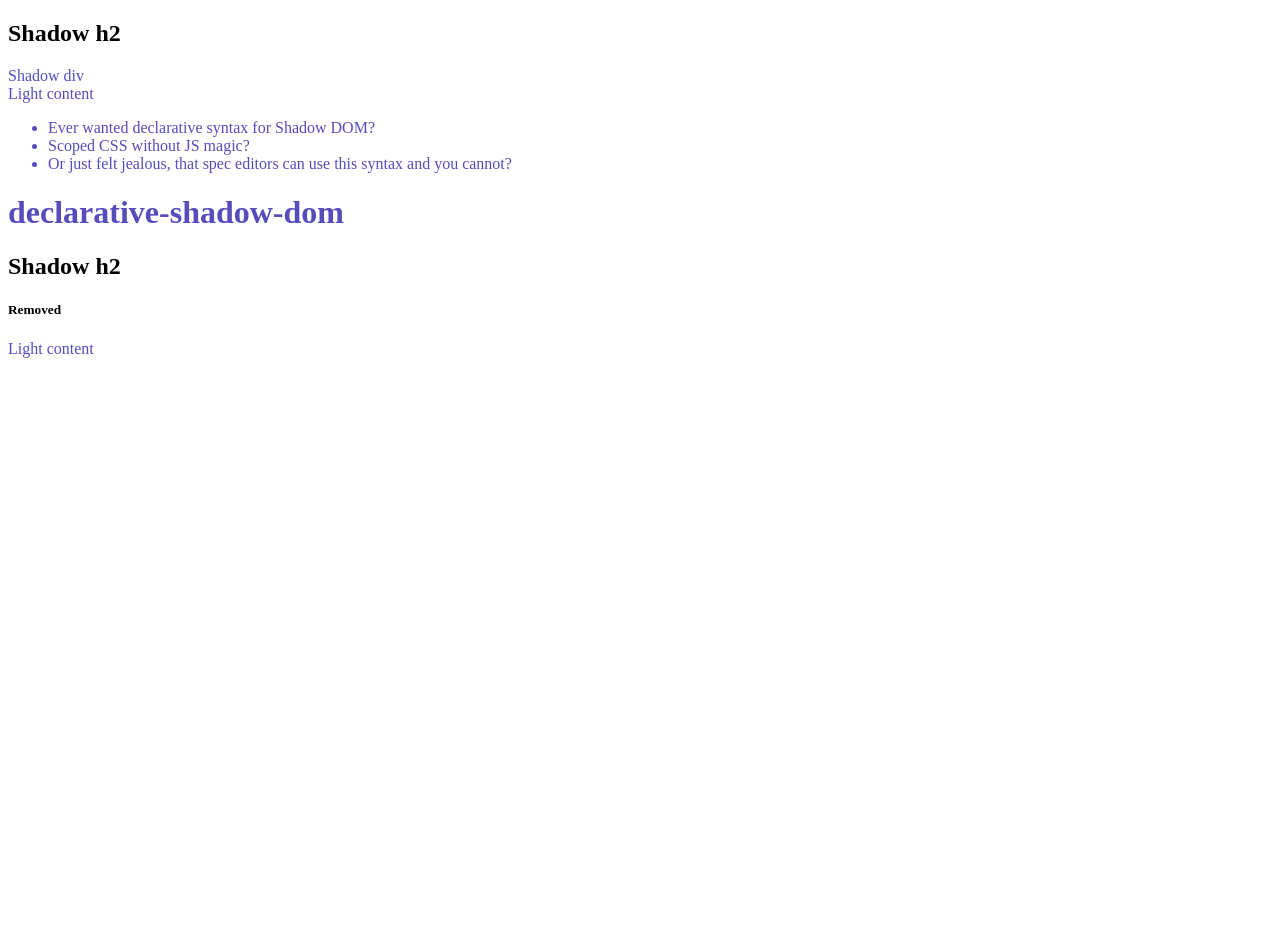
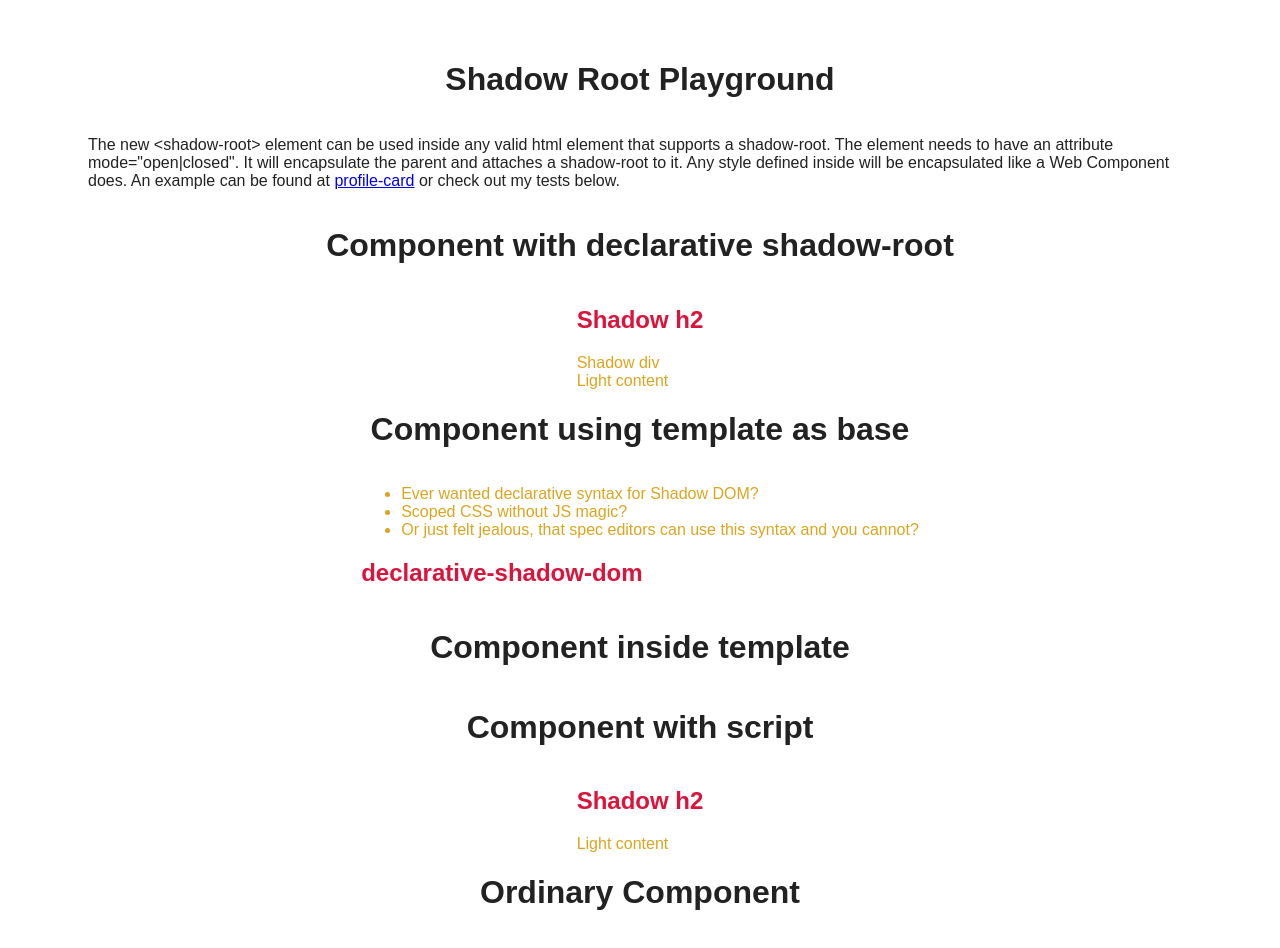
Before and after one commit to drdreo/declarative-shadow, a website: page demo/index.html in a window 1280 px wide. Before the commit the page ends 800 px from the top, so only its background shows below. Drawn offline with Linux system fonts and the light colour scheme.

Commit message:
updated playground added profile example

```diff
--- a/demo/index.html
+++ b/demo/index.html
@@ -3,16 +3,64 @@
 
 <head>
     <meta charset="utf-8">
+    <meta name="viewport" content="width=device-width, initial-scale=1">
+
+    <title>Declarative Shadow Root</title>
+
+    <link href="https://fonts.googleapis.com/css?family=Roboto&display=swap" rel="stylesheet">
+
     <style>
+        html {
+            font-family: Roboto, sans-serif;
+        }
+
+        h1, h2, h3, h4, h5, h6 {
+            color: #222;
+        }
+
         div {
-            color: #574cbb;
+            color: dodgerblue;
+        }
+
+        p {
+            color: #222222;
+        }
+
+        .container {
+            padding: 2rem 5rem;
+            display: flex;
+            align-items: center;
+            flex-direction: column;
+            font-family: 'Oswald', sans-serif;
+            color: dodgerblue;
         }
     </style>
 </head>
 
 <body>
+<div class="container">
+
+    <h1>Shadow Root Playground</h1>
+    <p>
+        The new &lt;shadow-root&gt; element can be used inside any valid html element that supports a shadow-root.
+        The element needs to have an attribute mode="open|closed". It will encapsulate the parent and attaches a
+        shadow-root to it. Any style defined inside will be encapsulated like a Web Component does.
+
+        An example can be found at <a href="profile/index.html">profile-card</a> or check out my tests below.
+    </p>
+
+    <h1>Component with declarative shadow-root</h1>
     <my-test id="shadow-root">
         <shadow-root mode="open">
+            <style>
+                h2 {
+                    color: crimson;
+                }
+
+                div {
+                    color: #daa520;
+                }
+            </style>
             <h2>Shadow h2</h2>
             <slot></slot>
             <div>Shadow div</div>
@@ -20,16 +68,21 @@
         <div>Light content</div>
     </my-test>
 
+    <h1>Component using template as base</h1>
     <div id="declarative-shadow-dom">
         <template is="declarative-shadow-dom" mode="open">
-        <!-- That is your #shadow-root -->
             <style>
+                h3 {
+                    color: crimson;
+                }
+
                 div {
                     color: #daa520;
                 }
             </style>
             <slot name="header"></slot>
             <div id="panes">
+                <h3>Panes</h3>
                 <slot name="solves"></slot>
             </div>
             <slot></slot>
@@ -41,11 +94,12 @@
             <li>Or just felt jealous, that spec editors can use this syntax and you cannot?</li>
         </ul>
 
-    <h1 slot="header">declarative-shadow-dom</h1>
+        <h2 slot="header">declarative-shadow-dom</h2>
 
 
     </div>
 
+    <h1>Component inside template</h1>
     <div>
         <template id="template">
             <my-test id="tpl-shadow-host">
@@ -60,23 +114,35 @@
         <div id="tpl-container"></div>
     </div>
 
+    <h1>Component with script</h1>
     <my-test>
         <shadow-root mode="open">
+            <style>
+                h2 {
+                    color: crimson;
+                }
+
+                div {
+                    color: #daa520;
+                }
+            </style>
             <h2>Shadow h2</h2>
             <slot></slot>
+            <div>Removed</div>
             <script>
                 const root = document.currentScript.parentNode;
                 const host = root.parentNode;
                 host.classList.add("executed");
-            root.removeChild(root.children[2]);
-            console.log(root.children);
-
+                root.querySelector("div").remove();
             </script>
-        <h5>Removed</h5>
         </shadow-root>
         <div>Light content</div>
     </my-test>
 
+    <h1>Ordinary Component</h1>
+    <ordinary-component></ordinary-component>
+
+</div>
 <script type="module">
     import "../src/index";
 </script>
--- /dev/null
+++ b/demo/profile/card.css
@@ -0,0 +1,56 @@
+h2 {
+    color: crimson;
+}
+
+ul {
+    color: #eee;
+    list-style: circle;
+}
+
+img {
+    width: 80px;
+    height: 80px;
+    border-radius: 50px;
+    transform: translateX(-50%);
+    top: 50%;
+    left: 50%;
+    position: absolute;
+}
+
+p {
+    font-weight: bold;
+}
+
+:host {
+    display: block;
+    position: relative;
+    width: 250px;
+    height: 300px;
+    border-radius: 10px;
+    box-shadow: 0 10px 25px 5px rgba(0, 0, 0, 0.2);
+    background: #151515;
+    overflow: hidden;
+    font-family: 'Bellota Text', cursive;
+}
+
+::slotted([slot="header"]) {
+    padding: 1rem 0;
+    text-align: center;
+    color: white;
+}
+
+.header {
+    position: relative;
+    width: 100%;
+    height: 80px;
+    background: crimson;
+}
+
+.container {
+    display: flex;
+    align-items: center;
+    flex-direction: column;
+    height: calc(100% - 80px);
+    padding: 40px 1rem;
+    color: crimson;
+}
--- /dev/null
+++ b/demo/profile/profile.css
@@ -0,0 +1,24 @@
+h1, h2, h3, h4, h5, h6 {
+    color: #222;
+}
+
+div, p, span, a {
+    color: dodgerblue;
+}
+
+li {
+    color: dodgerblue;
+}
+
+.header {
+    color: mediumseagreen;
+}
+
+.container {
+    padding: 2rem 5rem;
+    display: flex;
+    align-items: center;
+    flex-direction: column;
+    font-family: 'Oswald', sans-serif;
+    color: dodgerblue;
+}
--- a/src/OrdinaryComponent.js
+++ b/src/OrdinaryComponent.js
@@ -5,6 +5,6 @@ export class OrdinaryComponent extends HTMLElement {
     }
 
     get template() {
-        return `<div>Ordinary</div>`;
+        return `<div class="ordinary-text">Ordinary</div>`;
     }
 }
--- a/src/ShadowRoot.js
+++ b/src/ShadowRoot.js
@@ -3,9 +3,6 @@ export class ShadowRoot extends HTMLElement {
     constructor() {
         super();
         this.stamp();
-    }
-
-    connectedCallback() {
     }
 
     stamp() {
```
Also changed, not shown: demo/profile/index.html (added, +64 -0 lines). Lines whose indentation alone changed are shown as unchanged.
